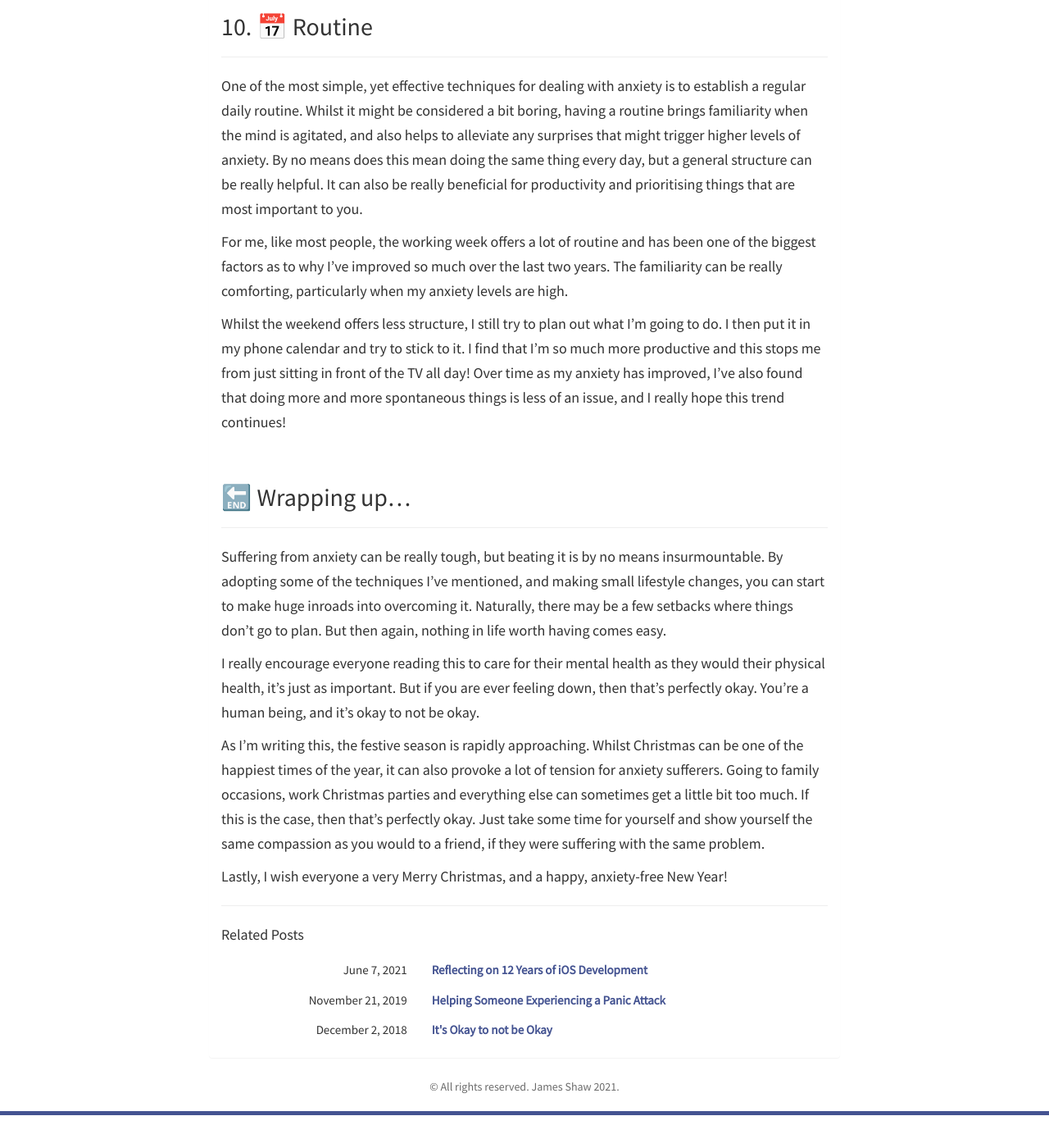
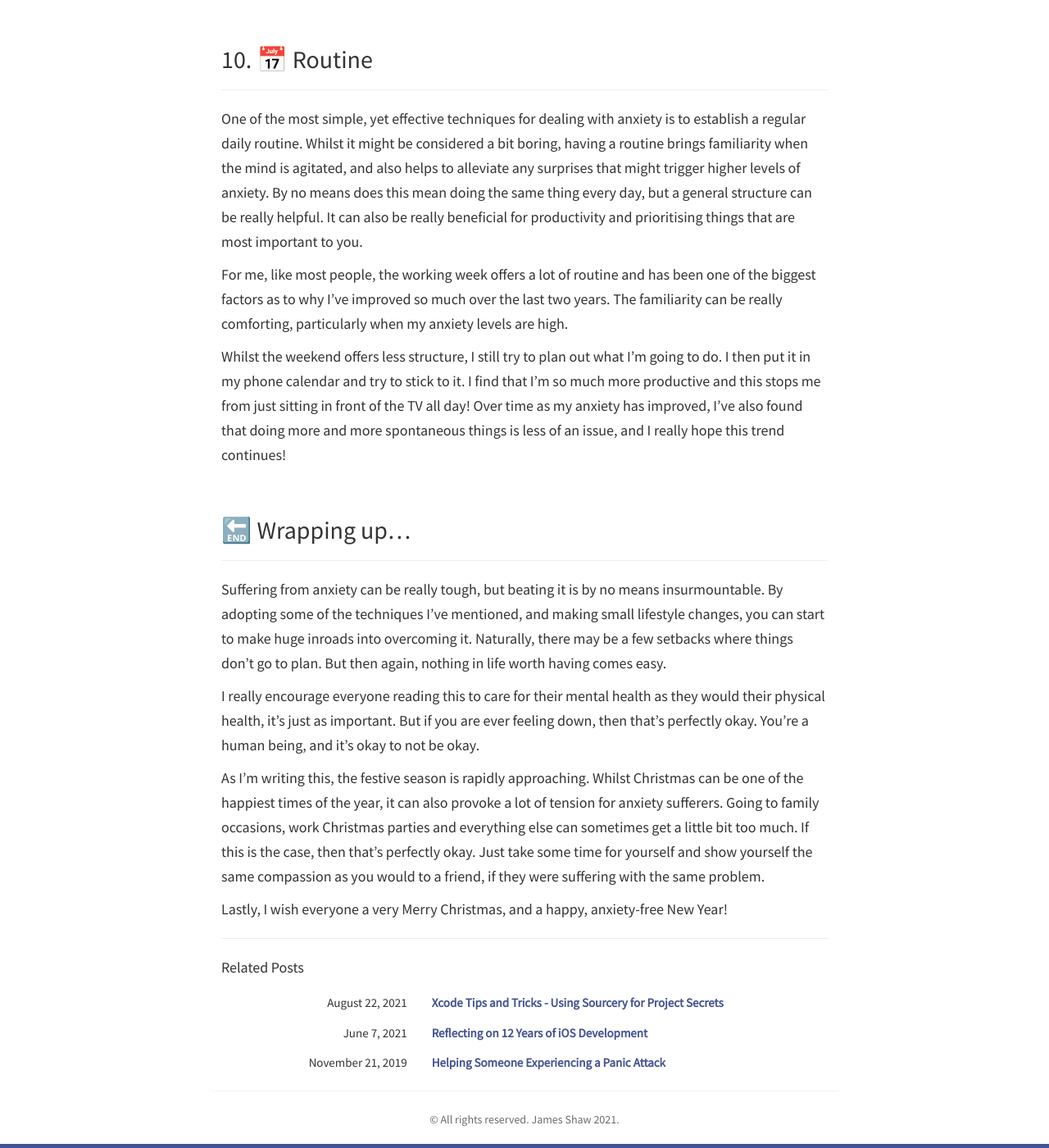
Before and after one commit to jsh8w/jsh8w.github.io, a Jekyll site: the page built from _posts/2018-12-20-james-10-tips-to-beat-anxiety.md, in a window 1280 px wide and 1400 px high, scrolled down 7580 px. Shown: the whole window at 82% size. Built offline with Jekyll 4.4.1, drawn with Linux system fonts in a browser that asks for light colours; nearby versions of some CDN libraries; before the commit the page ends 8940 px from its top, so only the background shows below that; some of the changed lines change nothing that is shown.

Commit message:
Published sourcery environment variables blog post.

````diff
--- /dev/null
+++ b/_posts/2021-08-22-using-sourcery-to-handle-secrets-and-environment-variables-in-xcode.md
@@ -0,0 +1,135 @@
+---
+layout: post
+title:  Xcode Tips and Tricks - Using Sourcery for Project Secrets
+tags:
+- iOS Development
+- Swift
+- Environment Variables
+- Xcode
+- Sourcery
+---
+
+<img src="assets/images/xcode_sourcery.jpg" alt="Xcode 12 - Sourcery">
+
+<h2>⁉️ The Problem</h2>
+<hr/>
+
+<p>Environment Variables (or Project Secrets) are present in the vast majority of software projects. Whether they be <strong>API Keys, Passwords, Tokens</strong> or other sensitive information; they should <strong>never</strong> be pushed to an unencrypted remote repository. That being said, all too often, this is not the case and sensitive information finds its way into unencrypted repos. 😬</p>
+
+<p>This is a big problem, particularly when we start to think about CI/CD pipelines too. 🤔 However, fear not! In this blog post, we'll look at this problem in an Xcode specific context and how we can avoid sensitive information being checked into source control.</p>
+
+<h2>✅ The Solution</h2>
+<hr/>
+
+Our goal here is to pass the environment variables into our project at build time; and then for our build process to generate a `.swift` file containing our secrets that can be used within the codebase. The solution has 3 main steps; <strong>Bash Script</strong>, <strong>Xcode Injection</strong> and <strong>Swift codegen</strong>. Lets look at each step in turn.
+
+<h4>1. 🔨 Bash Script</h4>
+<hr/>
+First let's create a file named `env-vars.sh` which contains the environment variables we need to use in our project. For example:
+<div class="spacer-code-block"/>
+```
+export EXAMPLE_API_KEY=ABCDEF123456
+export EXAMPLE_PASSWORD=PASSWORD
+```
+
+<p class="figure"><i>Example env-vars file.</i></p>
+
+We'll add this into the root directory of our Xcode project and also add it to our `.gitignore` to avoid the file being committed to source control.
+
+<h4>2. 💉 Xcode Injection</h4>
+<hr/>
+Once we've created our `env-vars.sh` file, we need to make these variables available to Xcode and our Swift code. To do this, we'll use a combination of build run scripts and a Swift codegen tool called <a href="https://github.com/krzysztofzablocki/Sourcery">Sourcery</a>.
+
+First, lets install Sourcery via CocoaPods. To do this, add `pod 'Sourcery'` to your `Podfile` before running `pod install` to install the dependency. Once installed, we'll head into Xcode and open the 'Build Phases' tab within our example app target. Here we'll create a new 'Run Script' that will run each time our target builds.
+
+(<strong>Note:</strong> This script must be added before the 'Compile Sources' script for reasons we'll come to).
+
+<img class="img-blogpost" src="assets/images/sourcery_run_script.png" alt="Sourcery Run Script Magic">
+<p class="figure"><i>Adding a new run script into Build Phases</i></p>
+
+Below is the script used. Each time a new variable is added to our `env-vars.sh` file; the script will need to be updated to parse out the variable.
+<div class="spacer-code-block"/>
+```
+if [ -f ./env-vars.sh ]
+then
+source ./env-vars.sh
+fi
+
+${PODS_ROOT}/Sourcery/bin/sourcery --templates ./Swift-Music/Helpers/ --output ./Swift-Music/Helpers/ --sources ./Swift-Music/ --args example_api_key=$EXAMPLE_API_KEY,example_password=$EXAMPLE_PASSWORD
+```
+
+<p class="figure"><i>Example run script.</i></p>
+
+In a nutshell, the script will source our `env-vars.sh` file, parse out each environment variable before using Sourcery to do its magic and generate our Swift secrets file ✨.
+
+<h4>3. 💻 Swift codegen</h4>
+<hr/>
+You'll notice our run script makes reference to a `--templates` argument. This directory requires a `.stencil` template file to be present which Sourcery will use to generate our `.swift` file containing our environment variables. We'll create and name this file `APIConfig.stencil` so that `APIConfig.generated.swift` is generated.
+
+<div class="spacer-code-block"/>
+{% raw %}
+```
+//
+//  APIConfig.swift
+//  Swift-Music
+//
+//  Created by James Shaw on 21/08/2021.
+//  Copyright © 2021 James Shaw. All rights reserved.
+//
+
+import Foundation
+import UIKit
+
+public struct APIConfig {
+  static let apiKey = "{{ argument.example_api_key }}"
+  static let password = "{{ argument.example_password }}"
+}
+```
+{% endraw %}
+<p class="figure"><i>Example APIConfig.stencil file.</i></p>
+
+Now, build the project (⌘+B) once so that our `APIConfig.generated.swift` file gets generated like the example below. 🚀
+
+<div class="spacer-code-block"/>
+```
+// Generated using Sourcery 0.15.0 — https://github.com/krzysztofzablocki/Sourcery
+// DO NOT EDIT
+
+//
+//  APIConfig.swift
+//  Swift-Music
+//
+//  Created by James Shaw on 21/08/2021.
+//  Copyright © 2021 James Shaw. All rights reserved.
+//
+
+import Foundation
+import UIKit
+
+struct APIConfig {
+  static let apiKey = "ABCDEF123456"
+  static let password = "PASSWORD"
+}
+```
+<p class="figure"><i>Example APIConfig.generated.swift file.</i></p>
+
+Sourcery will add the generated file into the directory passed as the `--output` argument in our build script. Once we drag the file from Finder into our Xcode project, we'll be able to access the variables from inside our source code. 🎉
+
+<div class="spacer-code-block"/>
+```
+...
+let client = APIClient(key: APIConfig.apiKey)
+...
+```
+<div class="spacer-code-block"/>
+
+Now given this file contains all our secrets, we'll need to make sure it's added to our `.gitignore` too. The file will also need to be added to the 'Compile Sources' and this is the reason why our build script needs to run first. 👍🏻
+
+<div class="spacer-code-block"/>
+<strong>PS: Please do make sure your `.generated.swift` and `env-vars.sh` files get added to your `.gitignore` so your secrets don't accidentally end up in your repo 😅.</strong>
+
+<h2>🔚 Wrapping Up...</h2>
+<hr/>
+<p>So there we have it, a simple way to generate environment variables or project secrets in Xcode whilst keeping them out of source control. It's a really important tool and one that becomes even more powerful when building with a CI/CD pipeline. 🔁 Perhaps I'll cover this in a future blog post.</p>
+
+<p>Thanks for reading my post! If you have any questions, feel free to contact me on Twitter <a href="https://twitter.com/jsh8w">@jsh8w</a>.</p>
--- a/static/css/main.css
+++ b/static/css/main.css
@@ -198,9 +198,22 @@
 .label-success {
   background-color: #445391;
 }
-
 h1 {
   padding-bottom: 50px;
+}
+h4 {
+  padding-top: 40px;
+}
+.figure {
+  text-align: center;
+  padding-bottom: 30px;
+}
+.spacer-code-block {
+  padding-top: 30px;
+}
+.img-blogpost {
+  padding-top: 30px;
+  padding-bottom: -20px;
 }
 
 /* Footer
````
Also changed, not shown: assets/images/sourcery_run_script.png (added), assets/images/xcode_sourcery.jpg (added), 11 other files.
